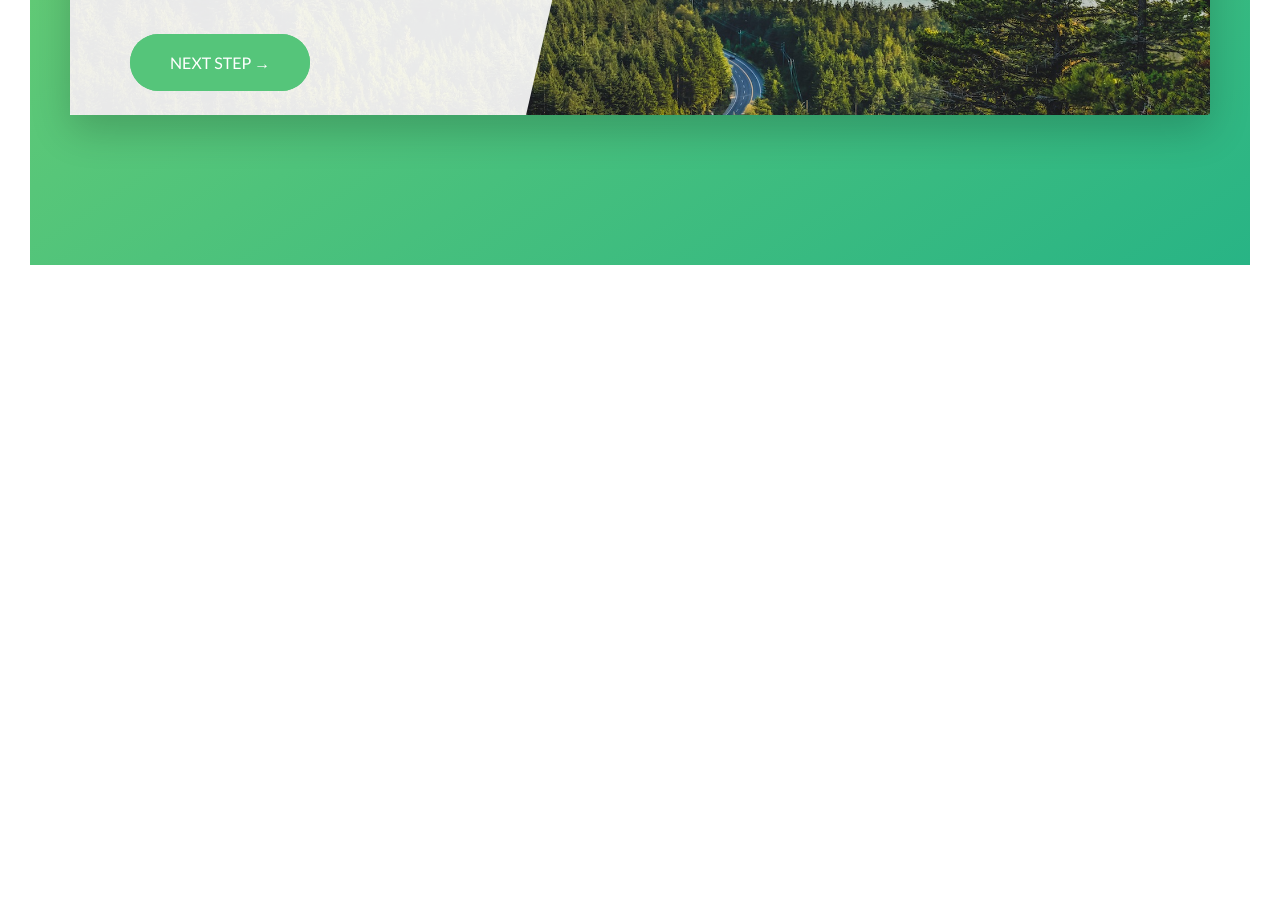
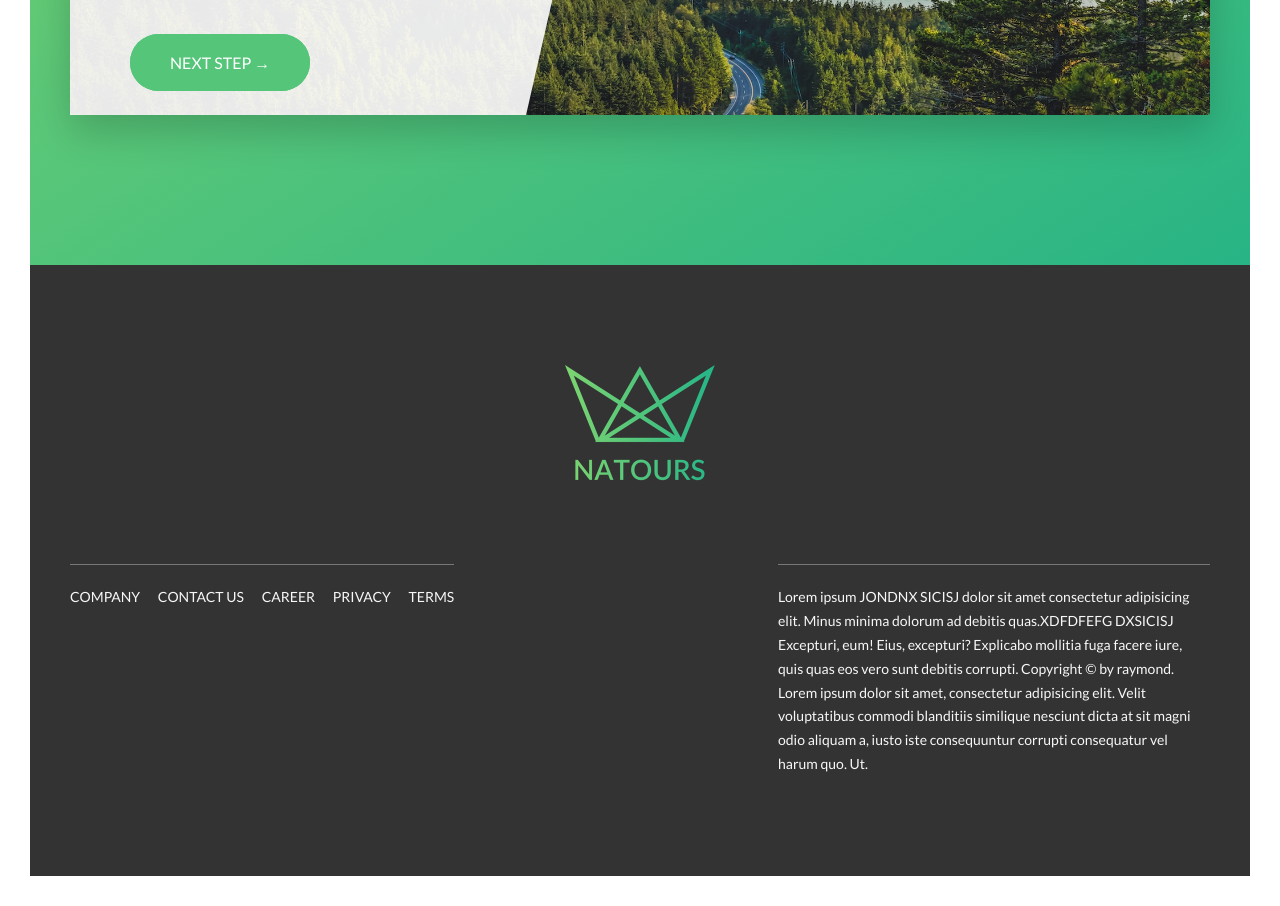
Before and after one commit to Raymond-Mao/css-demo, a website: page index.html in a window 1280 px wide. Shown: the part 5134-6040 px from the top of the page. Before the commit the page ends 5429 px from the top, so only its background shows below. Drawn offline with nearby package versions, Linux system fonts and the light colour scheme.

Commit message:
section footer

```diff
--- a/index.html
+++ b/index.html
@@ -353,5 +353,46 @@
         </div>
       </section>
     </main>
+    <footer class="footer">
+      <div class="footer__logo-box">
+        <img src="img/logo-green-2x.png" alt="logo" class="footer__logo" />
+      </div>
+      <div class="row">
+        <div class="col-1-of-2">
+          <div class="footer__navigation">
+            <ul class="footer__list">
+              <li class="footer__item">
+                <a href="#" class="footer__link">company</a>
+              </li>
+              <li class="footer__item">
+                <a href="#" class="footer__link">Contact Us</a>
+              </li>
+              <li class="footer__item">
+                <a href="#" class="footer__link">Career</a>
+              </li>
+              <li class="footer__item">
+                <a href="#" class="footer__link">Privacy</a>
+              </li>
+              <li class="footer__item">
+                <a href="#" class="footer__link">Terms</a>
+              </li>
+            </ul>
+          </div>
+        </div>
+        <div class="col-1-of-2">
+          <p class="footer__copyright">
+            Lorem ipsum <a href="#" class="footer__link">jondnx sicisj</a> dolor
+            sit amet consectetur adipisicing elit. Minus minima dolorum ad
+            debitis quas.<a href="#" class="footer__link">xdfdfefg dxsicisj</a>
+            Excepturi, eum! Eius, excepturi? Explicabo mollitia fuga facere
+            iure, quis quas eos vero sunt debitis corrupti. Copyright &copy; by
+            raymond. Lorem ipsum dolor sit amet, consectetur adipisicing elit.
+            Velit voluptatibus commodi blanditiis similique nesciunt dicta at
+            sit magni odio aliquam a, iusto iste consequuntur corrupti
+            consequatur vel harum quo. Ut.
+          </p>
+        </div>
+      </div>
+    </footer>
   </body>
 </html>
--- a/sass/layout/_footer.scss
+++ b/sass/layout/_footer.scss
@@ -12,6 +12,7 @@
     &__logo {
         width: 15rem;
         height: auto;
+        display: inline;
     }
 
     &__navigation {
```
Also changed, not shown: css/main.css, 1 other file.
